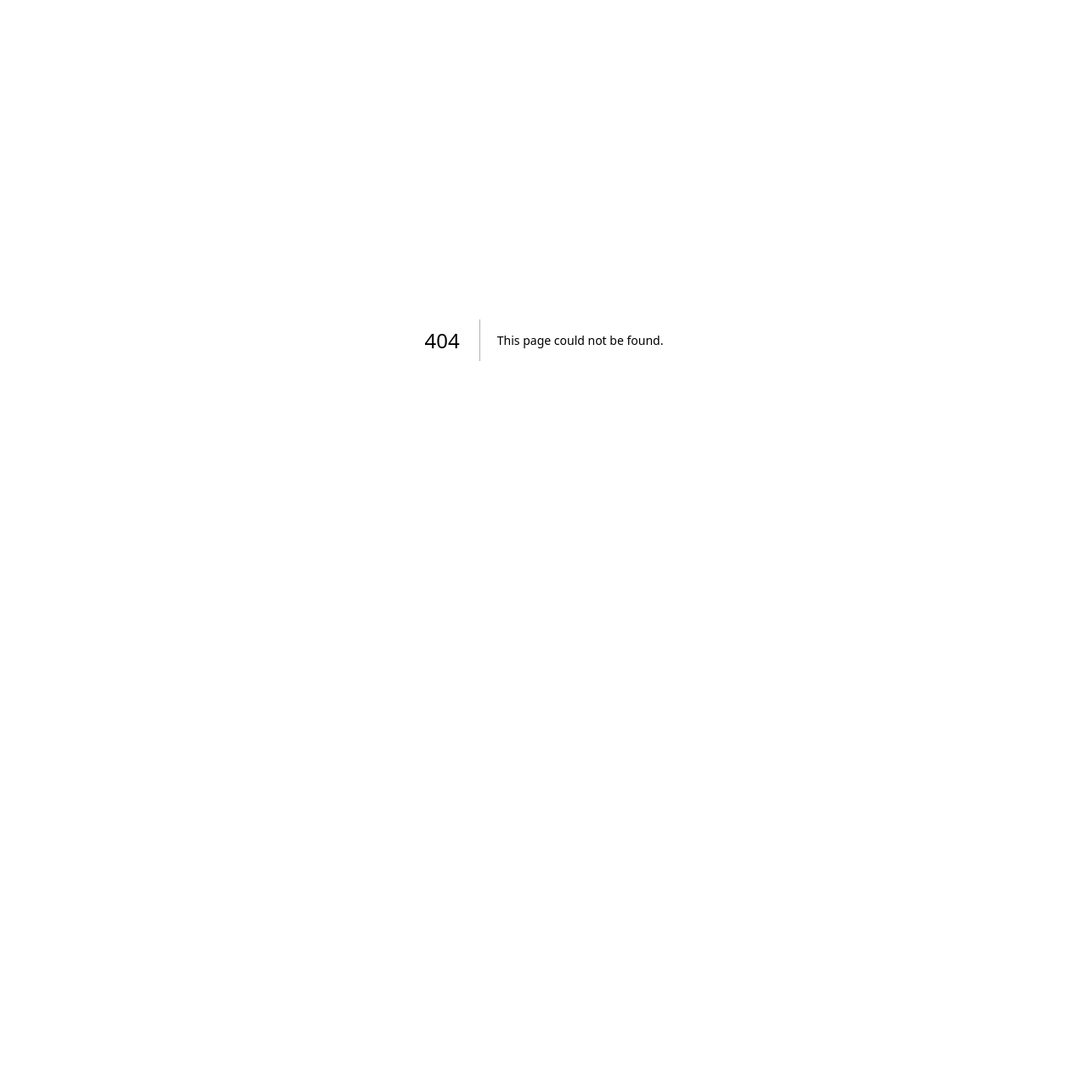
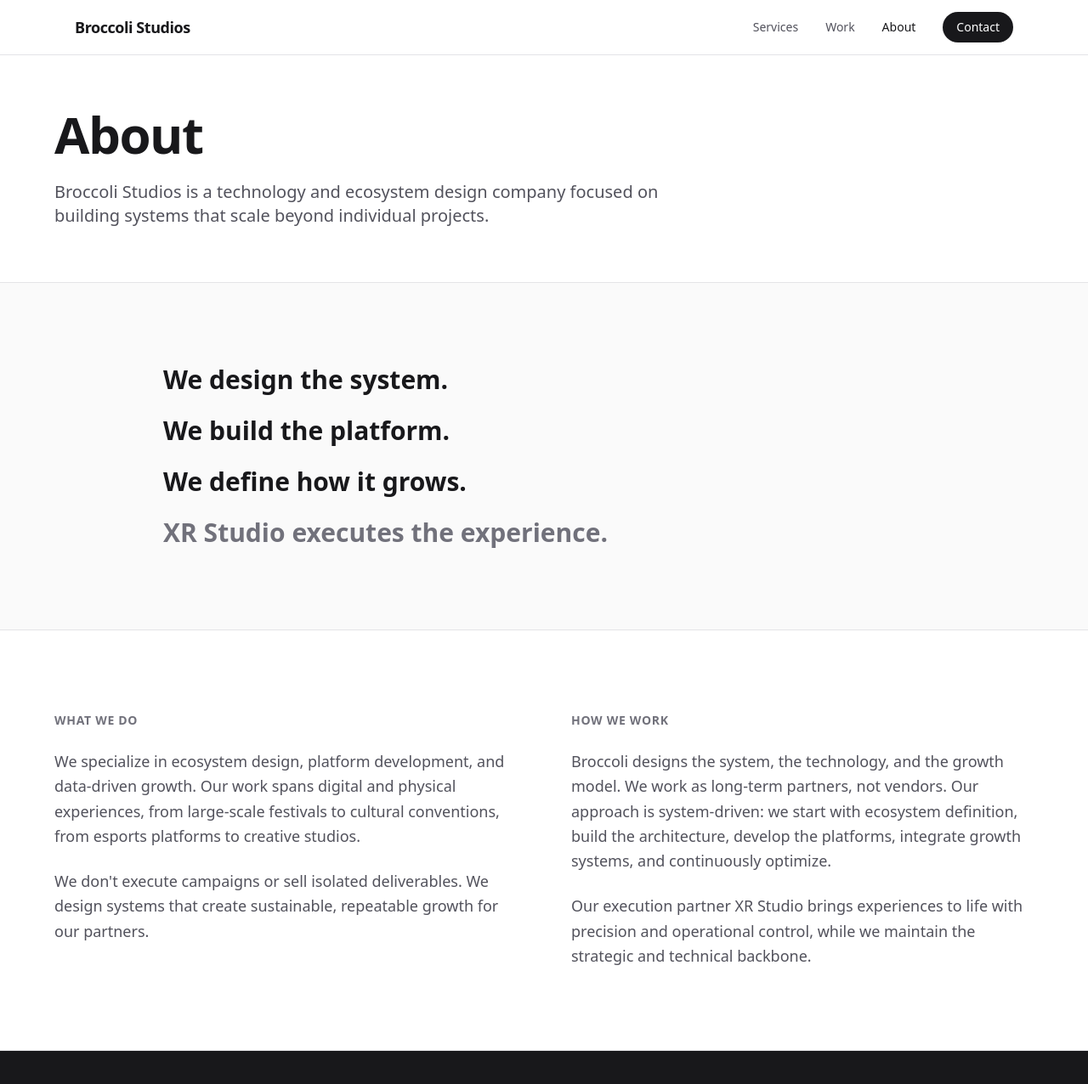
Before and after one commit to LorenzoWynberg/grupozv.io, a Next.js app: page /about in a window 1280 px wide. Before the commit this address had no page. Shown: the top 1276 px of the page at 85% size. Before the commit the page ends 800 px from the top, so only its background shows below. Built offline with nearby package versions, Linux system fonts and the light colour scheme.

Commit message:
Add about page with philosophy and ecosystem alignment

```diff
--- /dev/null
+++ b/app/about/page.tsx
@@ -0,0 +1,226 @@
+import Link from "next/link";
+import type { Metadata } from "next";
+
+export const metadata: Metadata = {
+  title: "About — Broccoli Studios",
+  description:
+    "Broccoli Studios is a technology and ecosystem design company focused on building systems that scale beyond individual projects.",
+};
+
+export default function AboutPage() {
+  return (
+    <div className="min-h-screen bg-white text-zinc-900 dark:bg-zinc-950 dark:text-zinc-50">
+      {/* Navigation */}
+      <nav className="fixed top-0 left-0 right-0 z-50 border-b border-zinc-200 bg-white/80 backdrop-blur-md dark:border-zinc-800 dark:bg-zinc-950/80">
+        <div className="mx-auto flex h-16 max-w-6xl items-center justify-between px-6">
+          <Link href="/" className="text-lg font-semibold tracking-tight">
+            Broccoli Studios
+          </Link>
+          <div className="hidden items-center gap-8 md:flex">
+            <Link
+              href="/services"
+              className="text-sm text-zinc-600 transition-colors hover:text-zinc-900 dark:text-zinc-400 dark:hover:text-zinc-50"
+            >
+              Services
+            </Link>
+            <Link
+              href="/work"
+              className="text-sm text-zinc-600 transition-colors hover:text-zinc-900 dark:text-zinc-400 dark:hover:text-zinc-50"
+            >
+              Work
+            </Link>
+            <Link
+              href="/about"
+              className="text-sm font-medium text-zinc-900 dark:text-zinc-50"
+            >
+              About
+            </Link>
+            <Link
+              href="/contact"
+              className="rounded-full bg-zinc-900 px-4 py-2 text-sm font-medium text-white transition-colors hover:bg-zinc-700 dark:bg-zinc-50 dark:text-zinc-900 dark:hover:bg-zinc-200"
+            >
+              Contact
+            </Link>
+          </div>
+        </div>
+      </nav>
+
+      {/* Hero */}
+      <section className="px-6 pt-32 pb-16">
+        <div className="mx-auto max-w-6xl">
+          <h1 className="text-4xl font-bold tracking-tight md:text-5xl lg:text-6xl">
+            About
+          </h1>
+          <p className="mt-6 max-w-3xl text-lg text-zinc-600 dark:text-zinc-400 md:text-xl">
+            Broccoli Studios is a technology and ecosystem design company
+            focused on building systems that scale beyond individual projects.
+          </p>
+        </div>
+      </section>
+
+      {/* Philosophy */}
+      <section className="border-t border-zinc-200 bg-zinc-50 px-6 py-24 dark:border-zinc-800 dark:bg-zinc-900">
+        <div className="mx-auto max-w-4xl">
+          <div className="space-y-6">
+            <p className="text-2xl font-semibold md:text-3xl">
+              We design the system.
+            </p>
+            <p className="text-2xl font-semibold md:text-3xl">
+              We build the platform.
+            </p>
+            <p className="text-2xl font-semibold md:text-3xl">
+              We define how it grows.
+            </p>
+            <p className="text-2xl font-semibold text-zinc-500 dark:text-zinc-400 md:text-3xl">
+              XR Studio executes the experience.
+            </p>
+          </div>
+        </div>
+      </section>
+
+      {/* What We Do */}
+      <section className="border-t border-zinc-200 px-6 py-24 dark:border-zinc-800">
+        <div className="mx-auto max-w-6xl">
+          <div className="grid gap-16 lg:grid-cols-2">
+            <div>
+              <h2 className="text-sm font-semibold uppercase tracking-wider text-zinc-500 dark:text-zinc-400">
+                What We Do
+              </h2>
+              <p className="mt-6 text-lg leading-relaxed text-zinc-600 dark:text-zinc-400">
+                We specialize in ecosystem design, platform development, and
+                data-driven growth. Our work spans digital and physical
+                experiences, from large-scale festivals to cultural conventions,
+                from esports platforms to creative studios.
+              </p>
+              <p className="mt-6 text-lg leading-relaxed text-zinc-600 dark:text-zinc-400">
+                We don&apos;t execute campaigns or sell isolated deliverables.
+                We design systems that create sustainable, repeatable growth for
+                our partners.
+              </p>
+            </div>
+            <div>
+              <h2 className="text-sm font-semibold uppercase tracking-wider text-zinc-500 dark:text-zinc-400">
+                How We Work
+              </h2>
+              <p className="mt-6 text-lg leading-relaxed text-zinc-600 dark:text-zinc-400">
+                Broccoli designs the system, the technology, and the growth
+                model. We work as long-term partners, not vendors. Our approach
+                is system-driven: we start with ecosystem definition, build the
+                architecture, develop the platforms, integrate growth systems,
+                and continuously optimize.
+              </p>
+              <p className="mt-6 text-lg leading-relaxed text-zinc-600 dark:text-zinc-400">
+                Our execution partner XR Studio brings experiences to life with
+                precision and operational control, while we maintain the
+                strategic and technical backbone.
+              </p>
+            </div>
+          </div>
+        </div>
+      </section>
+
+      {/* Ecosystem */}
+      <section className="border-t border-zinc-200 bg-zinc-900 px-6 py-24 text-white dark:bg-zinc-50 dark:text-zinc-900">
+        <div className="mx-auto max-w-4xl text-center">
+          <h2 className="text-sm font-semibold uppercase tracking-wider text-zinc-400 dark:text-zinc-500">
+            Ecosystem Alignment
+          </h2>
+          <p className="mt-8 text-2xl font-semibold md:text-3xl">
+            Designed by Broccoli. Executed by XR Studio.
+          </p>
+          <div className="mx-auto mt-12 grid max-w-2xl gap-8 text-left sm:grid-cols-2">
+            <div className="rounded-xl bg-zinc-800 p-6 dark:bg-white">
+              <h3 className="font-semibold">Broccoli Studios</h3>
+              <p className="mt-2 text-zinc-400 dark:text-zinc-600">
+                System design, technology, growth model, platform development,
+                data architecture
+              </p>
+            </div>
+            <div className="rounded-xl bg-zinc-800 p-6 dark:bg-white">
+              <h3 className="font-semibold">XR Studio</h3>
+              <p className="mt-2 text-zinc-400 dark:text-zinc-600">
+                Experience execution, production, operational control, on-ground
+                delivery
+              </p>
+            </div>
+          </div>
+        </div>
+      </section>
+
+      {/* Values */}
+      <section className="border-t border-zinc-200 px-6 py-24 dark:border-zinc-800">
+        <div className="mx-auto max-w-6xl">
+          <h2 className="text-sm font-semibold uppercase tracking-wider text-zinc-500 dark:text-zinc-400">
+            What Clients Gain
+          </h2>
+          <div className="mt-12 grid gap-8 sm:grid-cols-2 lg:grid-cols-4">
+            {["Control", "Scalability", "Visibility", "Measurable Results"].map(
+              (value) => (
+                <div
+                  key={value}
+                  className="rounded-2xl border border-zinc-200 bg-white p-8 dark:border-zinc-800 dark:bg-zinc-900"
+                >
+                  <h3 className="text-xl font-semibold">{value}</h3>
+                </div>
+              )
+            )}
+          </div>
+        </div>
+      </section>
+
+      {/* CTA */}
+      <section className="border-t border-zinc-200 bg-zinc-50 px-6 py-24 dark:border-zinc-800 dark:bg-zinc-900">
+        <div className="mx-auto max-w-4xl text-center">
+          <h2 className="text-3xl font-bold md:text-4xl">
+            Build infrastructure, not one-off solutions.
+          </h2>
+          <p className="mx-auto mt-4 max-w-xl text-zinc-600 dark:text-zinc-400">
+            Start a strategy conversation with Broccoli Studios.
+          </p>
+          <Link
+            href="/contact"
+            className="mt-8 inline-block rounded-full bg-zinc-900 px-8 py-3 text-sm font-medium text-white transition-colors hover:bg-zinc-700 dark:bg-zinc-50 dark:text-zinc-900 dark:hover:bg-zinc-200"
+          >
+            Contact Us
+          </Link>
+        </div>
+      </section>
+
+      {/* Footer */}
+      <footer className="border-t border-zinc-200 px-6 py-12 dark:border-zinc-800">
+        <div className="mx-auto flex max-w-6xl flex-col items-center justify-between gap-6 md:flex-row">
+          <p className="text-sm text-zinc-600 dark:text-zinc-400">
+            &copy; {new Date().getFullYear()} Broccoli Studios. All rights
+            reserved.
+          </p>
+          <div className="flex items-center gap-6">
+            <Link
+              href="/services"
+              className="text-sm text-zinc-600 transition-colors hover:text-zinc-900 dark:text-zinc-400 dark:hover:text-zinc-50"
+            >
+              Services
+            </Link>
+            <Link
+              href="/work"
+              className="text-sm text-zinc-600 transition-colors hover:text-zinc-900 dark:text-zinc-400 dark:hover:text-zinc-50"
+            >
+              Work
+            </Link>
+            <Link
+              href="/about"
+              className="text-sm text-zinc-600 transition-colors hover:text-zinc-900 dark:text-zinc-400 dark:hover:text-zinc-50"
+            >
+              About
+            </Link>
+            <Link
+              href="/contact"
+              className="text-sm text-zinc-600 transition-colors hover:text-zinc-900 dark:text-zinc-400 dark:hover:text-zinc-50"
+            >
+              Contact
+            </Link>
+          </div>
+        </div>
+      </footer>
+    </div>
+  );
+}
```
